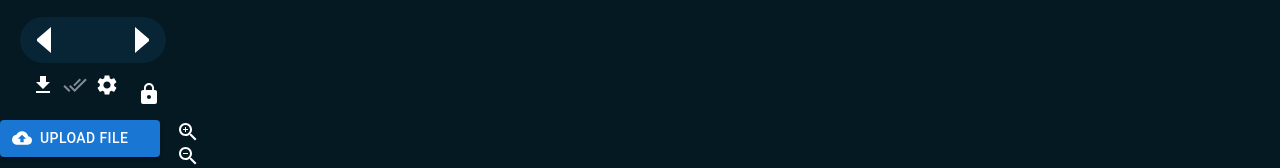
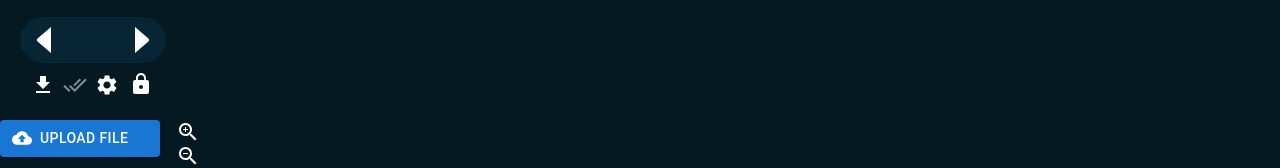
Before and after one commit to nccratliri-ml-wp/vocal-annotation-frontend, a React (Vite) app: page / in a window 1280 px wide. Shown: the part 130-298 px from the top of the page. Built offline with nearby package versions, Linux system fonts and the light colour scheme; some icons are missing.

Commit message:
Moved annotated area button into the correct location

```diff
--- a/src/AnnotationLabels.jsx
+++ b/src/AnnotationLabels.jsx
@@ -25,7 +25,7 @@ import {
 import Tooltip from "@material-ui/core/Tooltip";
 import IconButton from "@material-ui/core/IconButton";
 import LockIcon from '@mui/icons-material/Lock';
-import {icon, iconBig, iconBtn, iconBtnDisabled} from "./styles.js";
+import {globalControlsBtn, icon, iconBig, iconBtnDisabled} from "./styles.js";
 import AddBoxIcon from "@mui/icons-material/AddBox.js";
 
 
@@ -613,7 +613,7 @@ function AnnotationLabels ({speciesArray, passSpeciesArrayToApp, passDeletedItem
                             return (
                                 <div id='annotated-area-button-container' key={species.id}>
                                     <Tooltip title='Mark Annotated Area'>
-                                        <IconButton style={strictMode ? iconBtnDisabled : iconBtn}
+                                        <IconButton style={strictMode ? iconBtnDisabled : globalControlsBtn}
                                                     disabled={strictMode}
                                                     onClick={ () => handleClickIndividual(species.id, species.individuals[0]) }
                                         >
```
